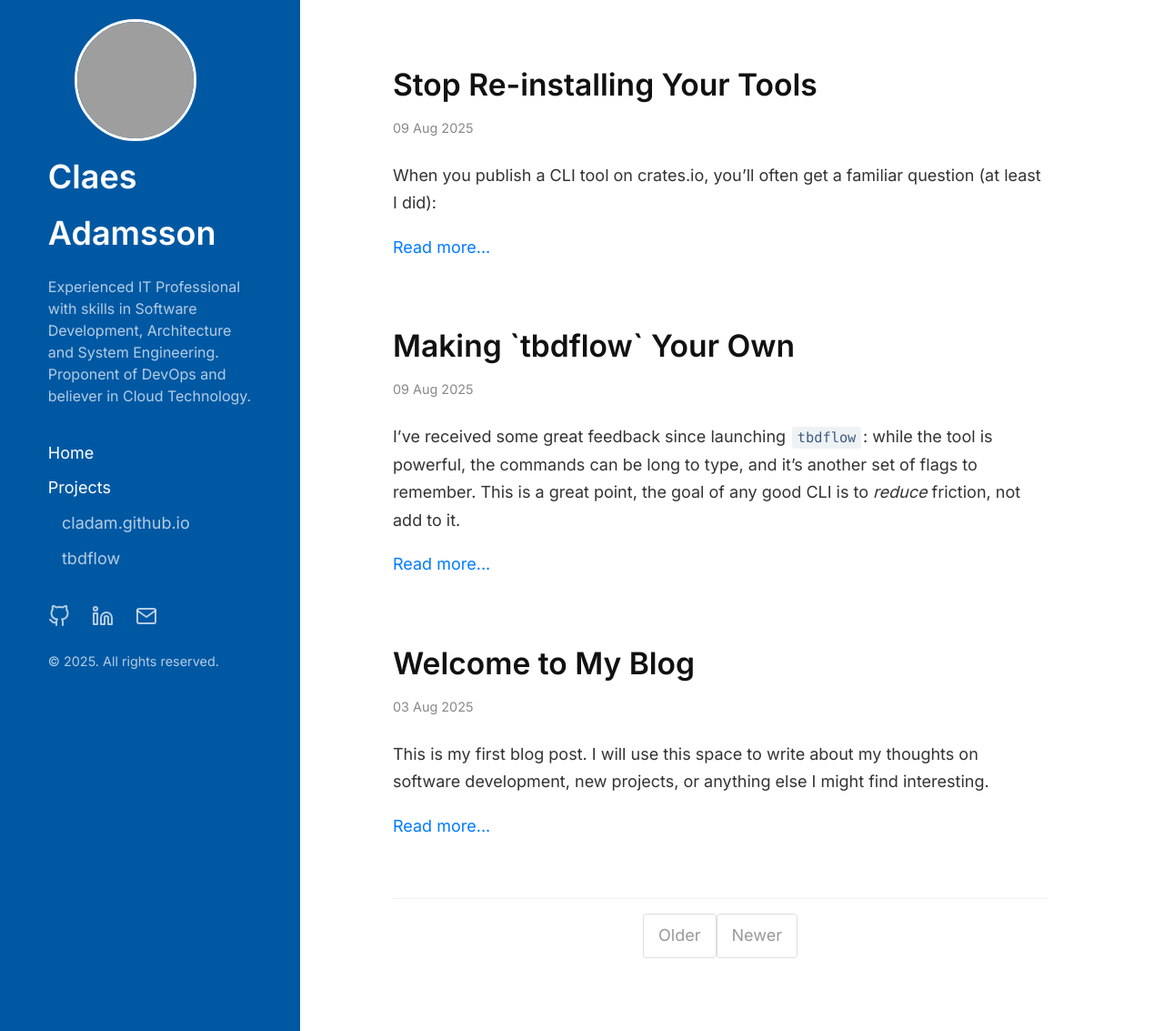
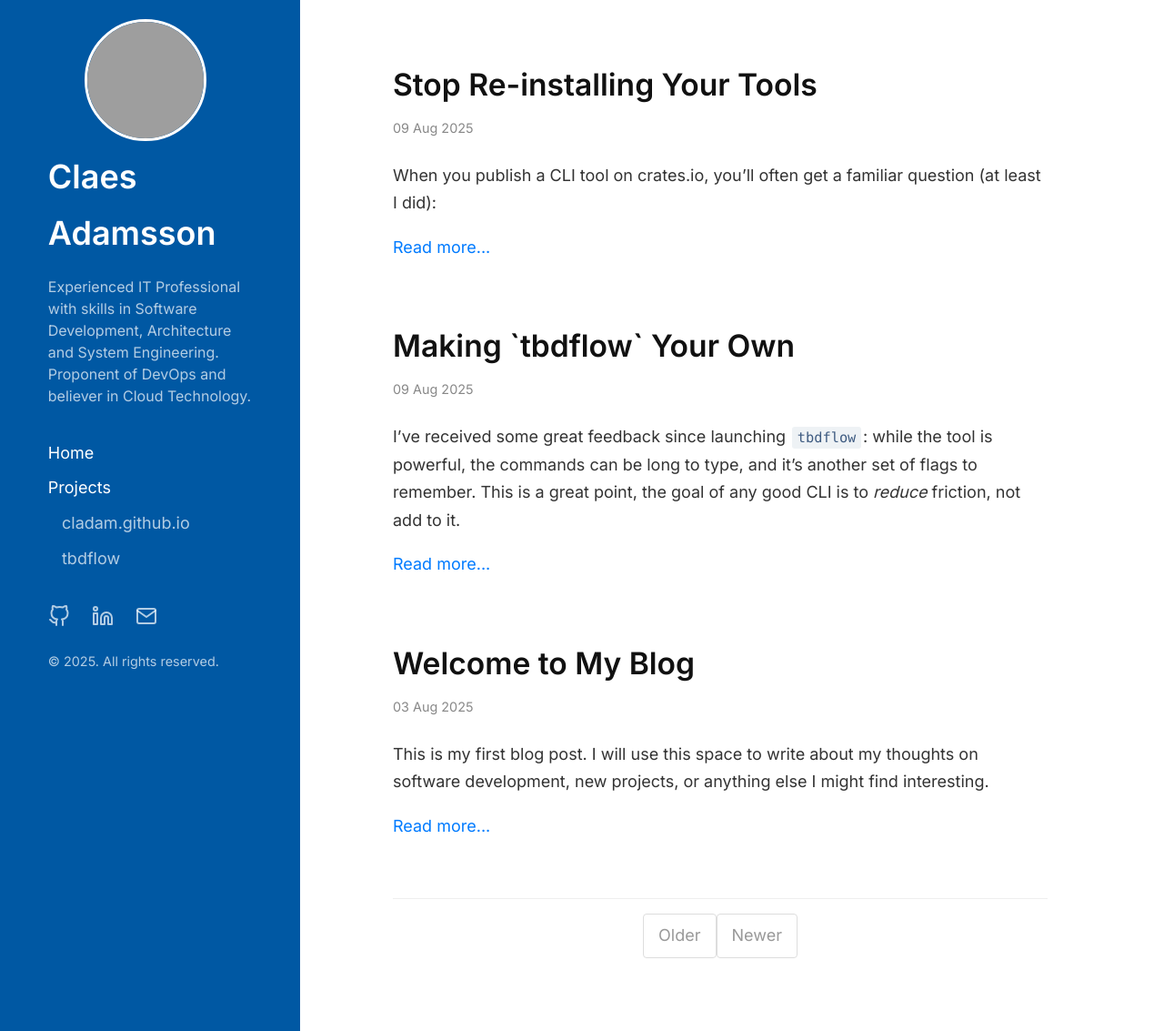
Before and after one commit to cladam/cladam.github.io, a Jekyll site: the page built from index.html, in a window 1280 px wide and 1133 px high. Shown: the whole window at 91% size. Built offline with Jekyll 4.4.1, drawn with Linux system fonts in a browser that asks for light colours; the list of posts is cut into pages by our own code; grey boxes are pictures that could not be loaded.

Commit message:
Update style.css

```diff
--- a/assets/css/style.css
+++ b/assets/css/style.css
@@ -76,7 +76,7 @@ a:hover {
     width: 128px;
     height: 128px;
     border-radius: 50%;
-    margin: auto 1.8rem;
+    margin: auto 2.5rem;
     border: 3px solid var(--sidebar-highlight-color);
     object-fit: cover;
 }
```
